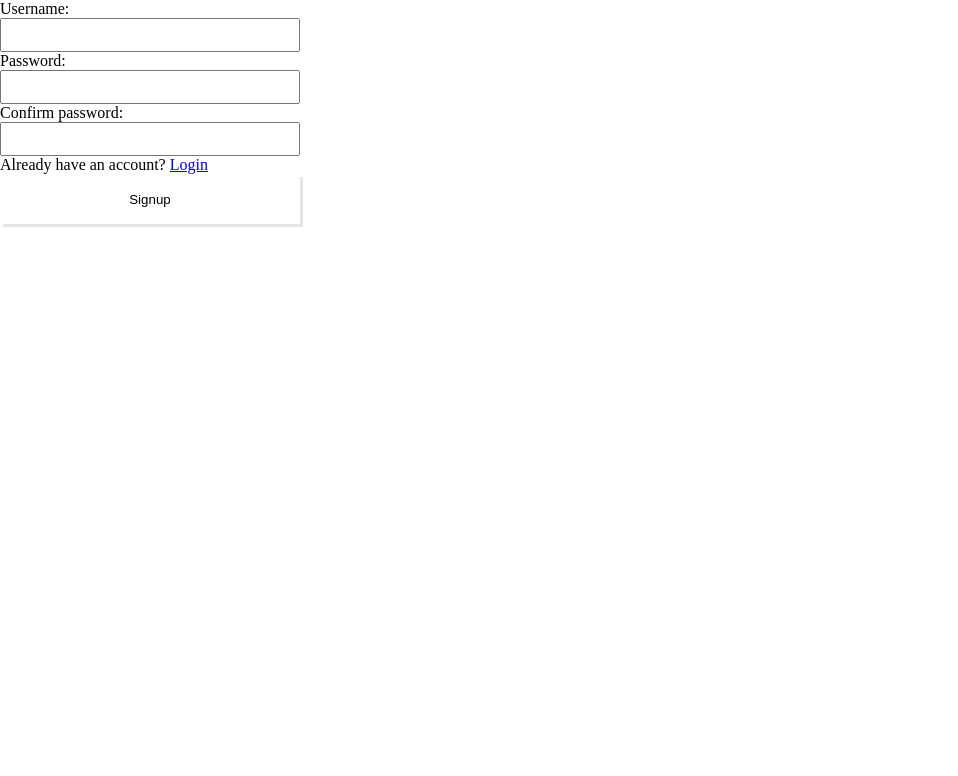
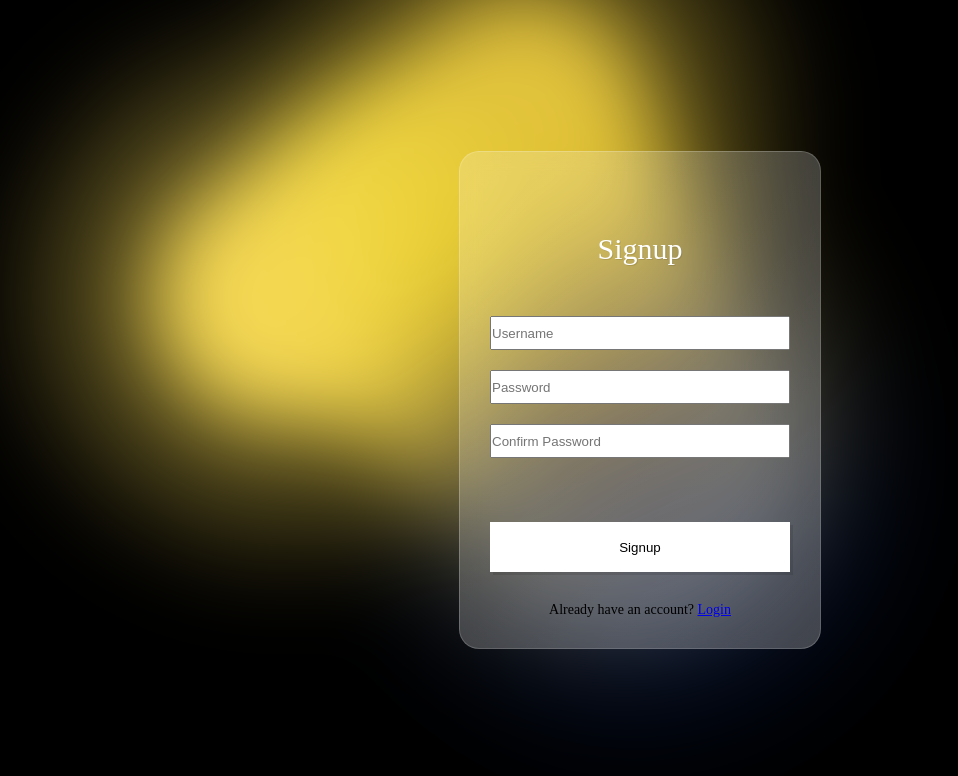
Before and after one commit to fractalxg/portfolio-agenda-e-calendario, a React (Vite) app in the folder frontend/: page /signup in a window 1280 px wide. Shown: the top 776 px of the page, without its empty margins (0-958 px from the left). Built offline with nearby package versions, Linux system fonts and the light colour scheme.

Commit message:
style: signup

```diff
--- a/frontend/src/routes/Login.css
+++ b/frontend/src/routes/Login.css
@@ -1,5 +1,6 @@
 .login-container{
     display: flex;
+    height: 100vh;
     width: 100%;
     justify-content: center;
     align-items: center;
@@ -56,11 +57,11 @@
     padding-top: 30px;
 }
 
-input{
+.login-container input{
     height: 30px;
 }
 
-button{
+.login-container button{
     height: 50px;
     cursor: pointer;
     background-color: #fff;
--- a/frontend/src/routes/Login.jsx
+++ b/frontend/src/routes/Login.jsx
@@ -77,7 +77,7 @@ const Login = () => {
 
             <div className="login-content-message">{message}</div>
 
-            <button onClick={() => userLogin()}>LOGIN</button>
+            <button onClick={() => userLogin()}>Login</button>
 
             <div className="login-content-signup">
               <label>
--- a/frontend/src/routes/Signup.css
+++ b/frontend/src/routes/Signup.css
@@ -1,4 +1,76 @@
+.signup-container{
+    display: flex;
+    width: 100%;
+    height: 100vh;
+    justify-content: center;
+    align-items: center;
+}
+
 .signup-content{
     display: grid;
     width: 300px;
+    background: linear-gradient(135deg, rgba(255, 255, 255, 0.2), rgba(255, 255, 255, 0.25));
+    backdrop-filter: blur(10px);
+    -webkit-backdrop-filter: blur(10px);
+    border-radius: 20px;
+    border:1px solid rgba(255, 255, 255, 0.18);
+    padding: 30px;
+
 }
+
+.signup-content-title{
+    display: flex;
+    justify-content: center;
+    font-size: 30px;
+    color: #fff;
+    text-shadow: 1px 1px rgba(0, 0, 0, 0.1);
+    padding-top: 50px;
+    padding-bottom: 50px;
+}
+.signup-content-username{
+    display: grid;
+    text-shadow: 1px 1px rgba(0, 0, 0, 0.1);
+
+}
+
+.signup-content-password{
+    display: grid;
+    text-shadow: 1px 1px rgba(0, 0, 0, 0.1);
+    padding-top: 20px;
+}
+
+.signup-content-confirm-password{
+    display: grid;
+    text-shadow: 1px 1px rgba(0, 0, 0, 0.1);
+    padding-top: 20px;
+}
+
+.signup-content-message{
+    display: flex;
+    height: 14px;
+    font-size: 14px;
+    padding-top: 25px;
+    padding-bottom: 25px;
+    justify-content: center;
+    align-items: center;
+    font-weight: 600;
+}
+
+.signup-content-login{
+    display: flex;
+    justify-content: center;
+    font-size: 14px;
+    padding-top: 30px;
+}
+
+.signup-container input{
+    height: 30px;
+}
+
+.signup-container button{
+    height: 50px;
+    cursor: pointer;
+    background-color: #fff;
+    border: none;
+    box-shadow: 3px 3px rgba(0, 0, 0, 0.1);
+}
--- a/frontend/src/routes/Signup.jsx
+++ b/frontend/src/routes/Signup.jsx
@@ -2,6 +2,7 @@ import "./Signup.css";
 import { Link } from "react-router-dom";
 import { useState } from "react";
 import axios from "axios";
+import BubbleGradient from "../components/BubbleGradient";
 
 const Signup = () => {
   const [username, setUsername] = useState("");
@@ -45,37 +46,50 @@ const Signup = () => {
     }
   };
   return (
+    <BubbleGradient>
       <div className="signup-container">
         <div className="signup-content">
-        <label>Username:</label>
+          <div className="signup-content-title">
+            <label>Signup</label>
+          </div>
+          <div className="signup-content-username">
             <input
               type="text"
+              placeholder="Username"
               onChange={(e) => setUsername(e.target.value)}
             ></input>
+          </div>
 
-        <label>Password:</label>
+          <div className="signup-content-password">
             <input
               type="password"
+              placeholder="Password"
               onChange={(e) => setPassword(e.target.value)}
             ></input>
+          </div>
 
-        <label>Confirm password:</label>
+          <div className="signup-content-confirm-password">
             <input
               type="password"
+              placeholder="Confirm Password"
               onChange={(e) => setConfirmPassword(e.target.value)}
             ></input>
-        {message}
+          </div>
+          <div className="signup-content-message">{message}</div>
 
+          <button onClick={() => userSignup()}>Signup</button>
+
+          <div className="signup-content-login">
             <label>
               Already have an account?{" "}
               <span>
                 <Link to="/">Login</Link>
               </span>
             </label>
-
-        <button onClick={() => userSignup()}>Signup</button>
           </div>
         </div>
+      </div>
+    </BubbleGradient>
   );
 };
 
```
Lines whose indentation alone changed are shown as unchanged.
